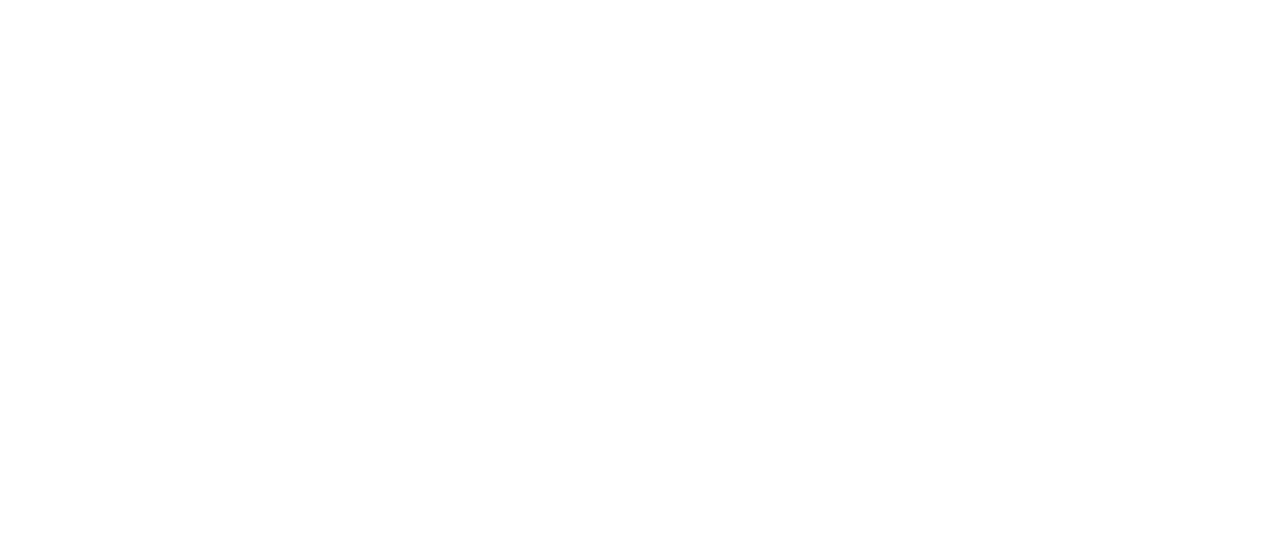
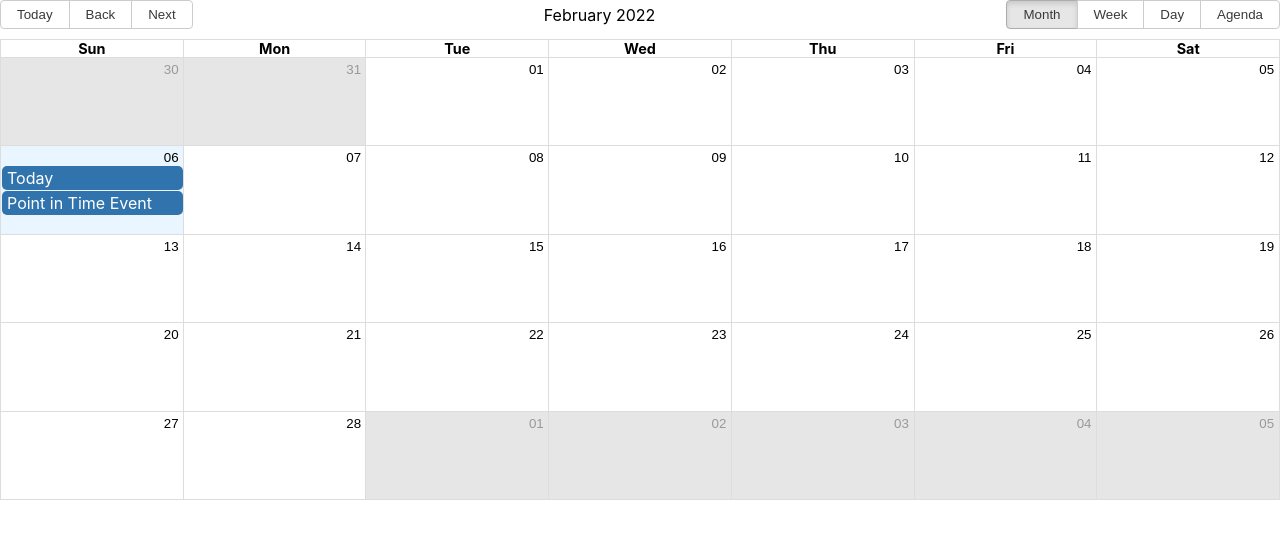
Before and after one commit to monizb/placement_frontend, a React (Create React App) app: page /student/calendar in a window 1280 px wide. Before the commit this address had no page. Shown: the top 538 px of the page. Built offline with nearby package versions, Linux system fonts and the light colour scheme; no server answers.

Commit message:
merging project from here

```diff
--- a/package.json
+++ b/package.json
@@ -11,8 +11,10 @@
     "@testing-library/user-event": "^13.5.0",
     "axios": "^0.24.0",
     "firebase": "^9.6.2",
+    "moment": "^2.29.1",
     "mui": "^0.0.1",
     "react": "^17.0.2",
+    "react-big-calendar": "^0.38.7",
     "react-dom": "^17.0.2",
     "react-router-dom": "^6.2.1",
     "react-scripts": "5.0.0",
--- a/src/App.js
+++ b/src/App.js
@@ -6,16 +6,58 @@ import LoginAs from "./pages/LoginAs";
 import Login from "./pages/Login";
 import Register from "./pages/Register";
 import { auth } from "./firebase.js";
+// import { getAuth } from "firebase"
 import AdminRoutes from "./routes/adminRoutes";
 import FacultyRoutes from "./routes/facultyRoutes";
 import StudentRoutes from "./routes/studentRoutes";
 import TpoRoutes from "./routes/tpoRoutes";
 import { onAuthStateChanged } from "firebase/auth";
+import axios from './configs/axios';
+
+
+
+
+// firebase.auth().currentUser.getIdToken(/* forceRefresh */ true).then(function(idToken) {
+//   // Send token to your backend via HTTPS
+//   // ...
+// }).catch(function(error) {
+//   // Handle error
+// });
+
+
+
+// const aut = getAuth()
+onAuthStateChanged(auth, async (user) => {
+  if (user) {
+    // console.log("aut.currentUser =>", user);
+    await user.getIdToken(true).then(idToken => {
+      console.log("idToken =>", idToken);
+      axios.interceptors.request.use(
+        config => {
+          config.headers['Authorization'] = 'Bearer ' + idToken;
+          return config;
+        },
+        error => {
+          return Promise.reject(error);
+        }
+      );
+      // axios.defaults.headers.common["Authorization"] = "Bearer " + idToken;
+    });
+  }
+});
+
 
 
 function RequireAuth() {
+
   const navigate = useNavigate();
   onAuthStateChanged(auth, async (user) => {
+    if (user) {
+      console.log("aut.currentUser =>", user);
+      await user.getIdToken().then(idToken => {
+        axios.defaults.headers.common["Authorization"] = "Bearer " + idToken;
+      });
+    }
     if (user) {
       const role = await user.getIdTokenResult().then(idTokenResult => idTokenResult.claims.roles[0]);
       if (role === "student") {
--- /dev/null
+++ b/src/assets/events.js
@@ -0,0 +1,182 @@
+const now = new Date()
+
+let events = [
+    {
+        id: 0,
+        title: 'All Day Event very long title',
+        allDay: true,
+        start: new Date(2022, 3, 0),
+        end: new Date(2022, 3, 1),
+    },
+    {
+        id: 1,
+        title: 'Long Event',
+        start: new Date(2022, 3, 7),
+        end: new Date(2022, 3, 10),
+    },
+
+    {
+        id: 2,
+        title: 'DTS STARTS',
+        start: new Date(2022, 2, 13, 0, 0, 0),
+        end: new Date(2022, 2, 20, 0, 0, 0),
+    },
+
+    {
+        id: 3,
+        title: 'DTS ENDS',
+        start: new Date(2022, 10, 6, 0, 0, 0),
+        end: new Date(2022, 10, 13, 0, 0, 0),
+    },
+
+    {
+        id: 4,
+        title: 'Some Event',
+        start: new Date(2022, 3, 9, 0, 0, 0),
+        end: new Date(2022, 3, 10, 0, 0, 0),
+    },
+    {
+        id: 5,
+        title: 'Conference',
+        start: new Date(2022, 3, 11),
+        end: new Date(2022, 3, 13),
+        desc: 'Big conference for important people',
+    },
+    {
+        id: 6,
+        title: 'Meeting',
+        start: new Date(2022, 3, 12, 10, 30, 0, 0),
+        end: new Date(2022, 3, 12, 12, 30, 0, 0),
+        desc: 'Pre-meeting meeting, to prepare for the meeting',
+    },
+    {
+        id: 7,
+        title: 'Lunch',
+        start: new Date(2022, 3, 12, 12, 0, 0, 0),
+        end: new Date(2022, 3, 12, 13, 0, 0, 0),
+        desc: 'Power lunch',
+    },
+    {
+        id: 8,
+        title: 'Meeting',
+        start: new Date(2022, 3, 12, 14, 0, 0, 0),
+        end: new Date(2022, 3, 12, 15, 0, 0, 0),
+    },
+    {
+        id: 9,
+        title: 'Happy Hour',
+        start: new Date(2022, 3, 12, 17, 0, 0, 0),
+        end: new Date(2022, 3, 12, 17, 30, 0, 0),
+        desc: 'Most important meal of the day',
+    },
+    {
+        id: 10,
+        title: 'Dinner',
+        start: new Date(2022, 3, 12, 20, 0, 0, 0),
+        end: new Date(2022, 3, 12, 21, 0, 0, 0),
+    },
+    {
+        id: 11,
+        title: 'Planning Meeting with Paige',
+        start: new Date(2022, 3, 13, 8, 0, 0),
+        end: new Date(2022, 3, 13, 10, 30, 0),
+    },
+    {
+        id: 11.1,
+        title: 'Inconvenient Conference Call',
+        start: new Date(2022, 3, 13, 9, 30, 0),
+        end: new Date(2022, 3, 13, 12, 0, 0),
+    },
+    {
+        id: 11.2,
+        title: "Project Kickoff - Lou's Shoes",
+        start: new Date(2022, 3, 13, 11, 30, 0),
+        end: new Date(2022, 3, 13, 14, 0, 0),
+    },
+    {
+        id: 11.3,
+        title: 'Quote Follow-up - Tea by Tina',
+        start: new Date(2022, 3, 13, 15, 30, 0),
+        end: new Date(2022, 3, 13, 16, 0, 0),
+    },
+    {
+        id: 12,
+        title: 'Late Night Event',
+        start: new Date(2022, 3, 17, 19, 30, 0),
+        end: new Date(2022, 3, 18, 2, 0, 0),
+    },
+    {
+        id: 12.5,
+        title: 'Late Same Night Event',
+        start: new Date(2022, 3, 17, 19, 30, 0),
+        end: new Date(2022, 3, 17, 23, 30, 0),
+    },
+    {
+        id: 13,
+        title: 'Multi-day Event',
+        start: new Date(2022, 3, 20, 19, 30, 0),
+        end: new Date(2022, 3, 22, 2, 0, 0),
+    },
+    {
+        id: 14,
+        title: 'Today',
+        start: new Date(new Date().setHours(new Date().getHours() - 3)),
+        end: new Date(new Date().setHours(new Date().getHours() + 3)),
+    },
+    {
+        id: 15,
+        title: 'Point in Time Event',
+        start: now,
+        end: now,
+    },
+    {
+        id: 16,
+        title: 'Video Record',
+        start: new Date(2022, 3, 14, 15, 30, 0),
+        end: new Date(2022, 3, 14, 19, 0, 0),
+    },
+    {
+        id: 17,
+        title: 'Dutch Song Producing',
+        start: new Date(2022, 3, 14, 16, 30, 0),
+        end: new Date(2022, 3, 14, 20, 0, 0),
+    },
+    {
+        id: 18,
+        title: 'Itaewon Halloween Meeting',
+        start: new Date(2022, 3, 14, 16, 30, 0),
+        end: new Date(2022, 3, 14, 17, 30, 0),
+    },
+    {
+        id: 19,
+        title: 'Online Coding Test',
+        start: new Date(2022, 3, 14, 17, 30, 0),
+        end: new Date(2022, 3, 14, 20, 30, 0),
+    },
+    {
+        id: 20,
+        title: 'An overlapped Event',
+        start: new Date(2022, 3, 14, 17, 0, 0),
+        end: new Date(2022, 3, 14, 18, 30, 0),
+    },
+    {
+        id: 21,
+        title: 'Phone Interview',
+        start: new Date(2022, 3, 14, 17, 0, 0),
+        end: new Date(2022, 3, 14, 18, 30, 0),
+    },
+    {
+        id: 22,
+        title: 'Cooking Class',
+        start: new Date(2022, 3, 14, 17, 30, 0),
+        end: new Date(2022, 3, 14, 19, 0, 0),
+    },
+    {
+        id: 23,
+        title: 'Go to the gym',
+        start: new Date(2022, 3, 14, 18, 30, 0),
+        end: new Date(2022, 3, 14, 20, 0, 0),
+    },
+]
+
+export default events;
--- /dev/null
+++ b/src/configs/axios.js
@@ -0,0 +1,36 @@
+import axios from "axios"
+// import { getAuth } from "firebase"
+const instance = axios.create({
+    baseURL: "https://acharya-placement-dev.herokuapp.com/api"
+})
+
+
+
+
+// const instance = axios.create({
+//     baseURL: 'https://acharya-placement-dev.herokuapp.com/api',
+//     // timeout: 1000,
+//     // headers: {'Authorization': "Bearer " + token}
+// });
+
+
+// axios.interceptors.request.use(
+//     config => {
+//         const a = getAuth();
+//         console.log(a);
+//         console.log("Interceptor Intercepting Request")
+//         if (a.currentUser) {
+//             console.log("===========")//
+//             const token = a.currentUser.getIdToken();
+//             if (token) {
+//                 config.headers["Authorization"] = "Bearer " + token;
+//             }
+//         }
+//         return config
+//     },
+//     error => {
+//         return Promise.reject(error)
+//     }
+// );
+
+export default instance;
--- /dev/null
+++ b/src/pages/Calendar.js
@@ -0,0 +1,31 @@
+import React, { useEffect } from 'react'
+import { Calendar, momentLocalizer } from 'react-big-calendar'
+import events from '../assets/events'
+import axios from '../configs/axios';
+import 'react-big-calendar/lib/css/react-big-calendar.css';
+import moment from 'moment'
+import "../styles/Calendar.css"
+const localizer = momentLocalizer(moment)
+
+
+
+
+function CalendarOfEvents(props) {
+    useEffect(() => {
+        axios.get("/student/event/all").then(res => console.log(res.data));
+    }, [])
+
+    return (
+
+        <div>
+            <Calendar
+                className="rbc-calendar"
+                localizer={localizer}
+                events={events}
+                startAccessor="start"
+            // endAccessor="end"
+            />
+        </div>
+    )
+}
+export default CalendarOfEvents;
--- a/src/pages/Landing.js
+++ b/src/pages/Landing.js
@@ -8,7 +8,21 @@ function Landing() {
         <Navbar name='Sign In' />
       </div>
       <div className='background'>
-        <h1>Welcome to the Landing Page</h1>
+        {/* <h1>Welcome to the Landing Page</h1> */}
+
+
+        <h2 className="about">
+          Ranking among the Top colleges in Bangalore, India Acharya Institutes
+          was established in 1990. A cerebral destination for national and
+          international students, we offer prestigious learning experience and a
+          lavishing 120 acres of campus that attracts students from around the
+          world. There is nothing like the lush greenery and mesmerizing views
+          to soothe your soul! Acharya Institutes is exactly what you have
+          wished for. Come, discover Acharya Institutes - Where the world comes
+          to Learn!
+        </h2>
+
+
       </div>
     </div>
   );
--- a/src/routes/studentRoutes.js
+++ b/src/routes/studentRoutes.js
@@ -1,5 +1,6 @@
 import React from 'react';
 import { Route } from "react-router-dom";
+import CalendarOfEvents from '../pages/Calendar.js';
 import Dashboard from '../pages/Dashboard.js';
 
 const StudentRoutes = () => {
@@ -8,6 +9,7 @@ const StudentRoutes = () => {
         <Route >
             <Route exact path="/student/dashboard" element={<Dashboard name='Student' />} />
             <Route exact path="/student/profile" element={<Dashboard name='Profile' />} />
+            <Route exact path="/student/calendar" element={<CalendarOfEvents />} />
         </Route>
     );
 
--- /dev/null
+++ b/src/styles/Calendar.css
@@ -0,0 +1,3 @@
+.rbc-calendar {
+    min-height: 500px ;
+  }
```
Also changed, not shown: 1 other file (tests, documents, lock files or other folders).
